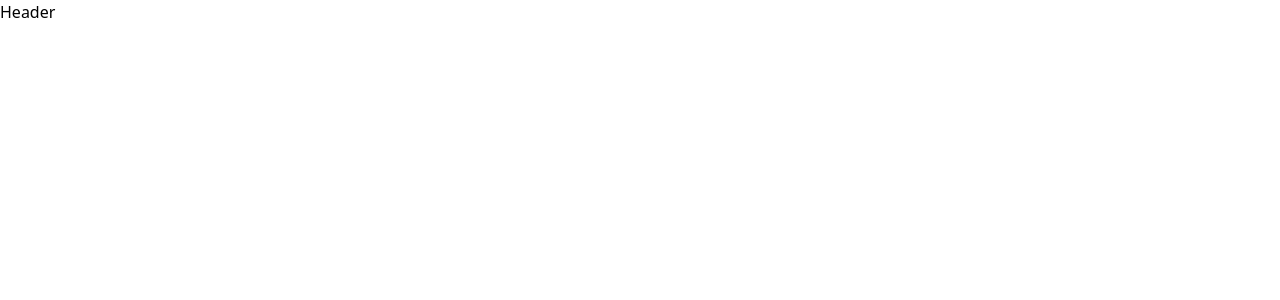
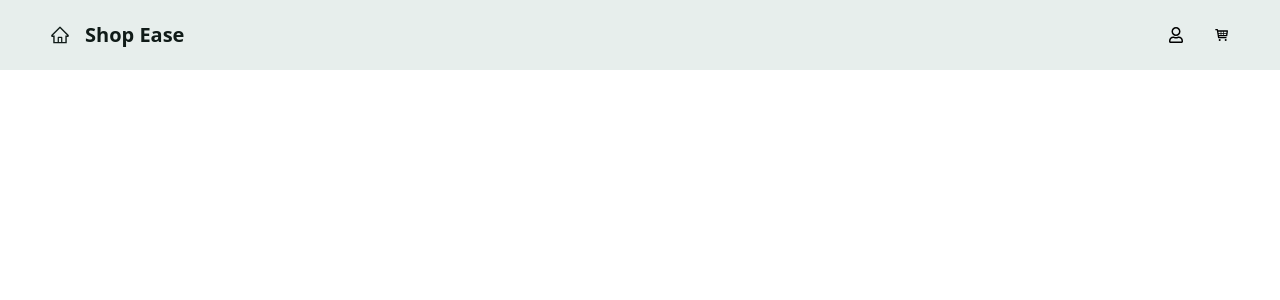
Before and after one commit to ritika314/e-commerce, a Next.js app: page / in a window 1280 px wide. Shown: the top 300 px of the page. Built offline with nearby package versions, Linux system fonts and the light colour scheme.

Commit message:
header updated

```diff
--- a/components/layouts/Header.css
+++ b/components/layouts/Header.css
@@ -0,0 +1,50 @@
+.main_header {
+  padding: 20px 50px;
+  display: flex;
+  align-items: center;
+  justify-content: space-between;
+  gap: 30px;
+  position: sticky;
+  top: 0;
+  width: 100%;
+    background-color: #e7eeec;
+    z-index: 99999999;
+}
+
+.main_header .header_left {
+  display: flex;
+  align-items: center;
+  gap: 15px;
+}
+
+.main_header .header_right {
+  display: flex;
+  align-items: center;
+  gap: 30px;
+}
+
+.main_header .header_left .header_left_icon {
+  color: #101b18;
+  font-size: 20px;
+}
+
+.main_header .header_left .header_left_icon:hover {
+  color: #088463;
+  cursor: pointer;
+}
+
+.main_header .header_left .header_title {
+  font-size: 20px;
+  font-weight: 600;
+  color: #101b18;
+}
+
+.main_header .header_left .header_right_icon {
+  color: #101b18;
+  cursor: pointer;
+}
+
+.main_header .header_right .header_right_icon:hover {
+  color: #088463;
+  cursor: pointer;
+}
--- a/components/layouts/Header.tsx
+++ b/components/layouts/Header.tsx
@@ -1,11 +1,33 @@
-"use client"
-import React from 'react'
-import "./Header.css"
+"use client";
+import React from "react";
+import "./Header.css";
+import { AiOutlineHome } from "react-icons/ai";
+import { FaRegUser } from "react-icons/fa";
+import { TiShoppingCart } from "react-icons/ti";
 
-const Header : React.FC = () => {
+import "./Header.css";
+
+const Header: React.FC = () => {
   return (
-    <div>Header</div>
-  )
-}
+    <>
+      <div className="main_header">
+        <div className="header_left">
+          <div className="header_left_icon">
+            <AiOutlineHome />
+          </div>
+          <div className="header_title">Shop Ease</div>
+        </div>
+        <div className="header_right">
+          <div className="header_right_icon">
+            <FaRegUser />
+          </div>
+          <div className="header_right_icon">
+            <TiShoppingCart />
+          </div>
+        </div>
+      </div>
+    </>
+  );
+};
 
-export default Header
+export default Header;
--- a/package.json
+++ b/package.json
@@ -12,6 +12,7 @@
     "next": "16.2.9",
     "react": "19.2.4",
     "react-dom": "19.2.4",
+    "react-icons": "^5.6.0",
     "sass": "^1.101.0"
   },
   "devDependencies": {
```
Also changed, not shown: app/globals.css (line endings or trailing spaces), 1 other file (tests, documents, lock files or other folders).
